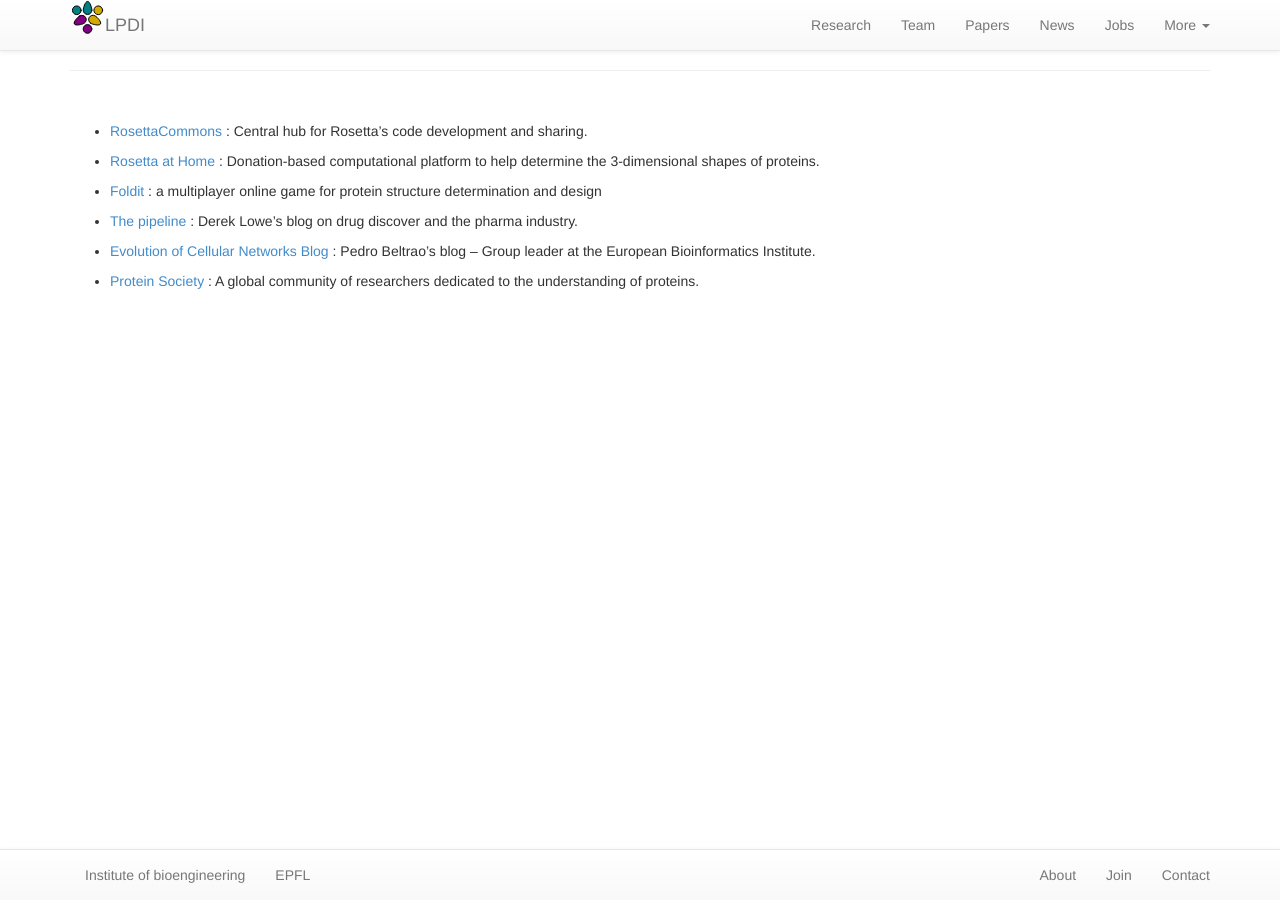
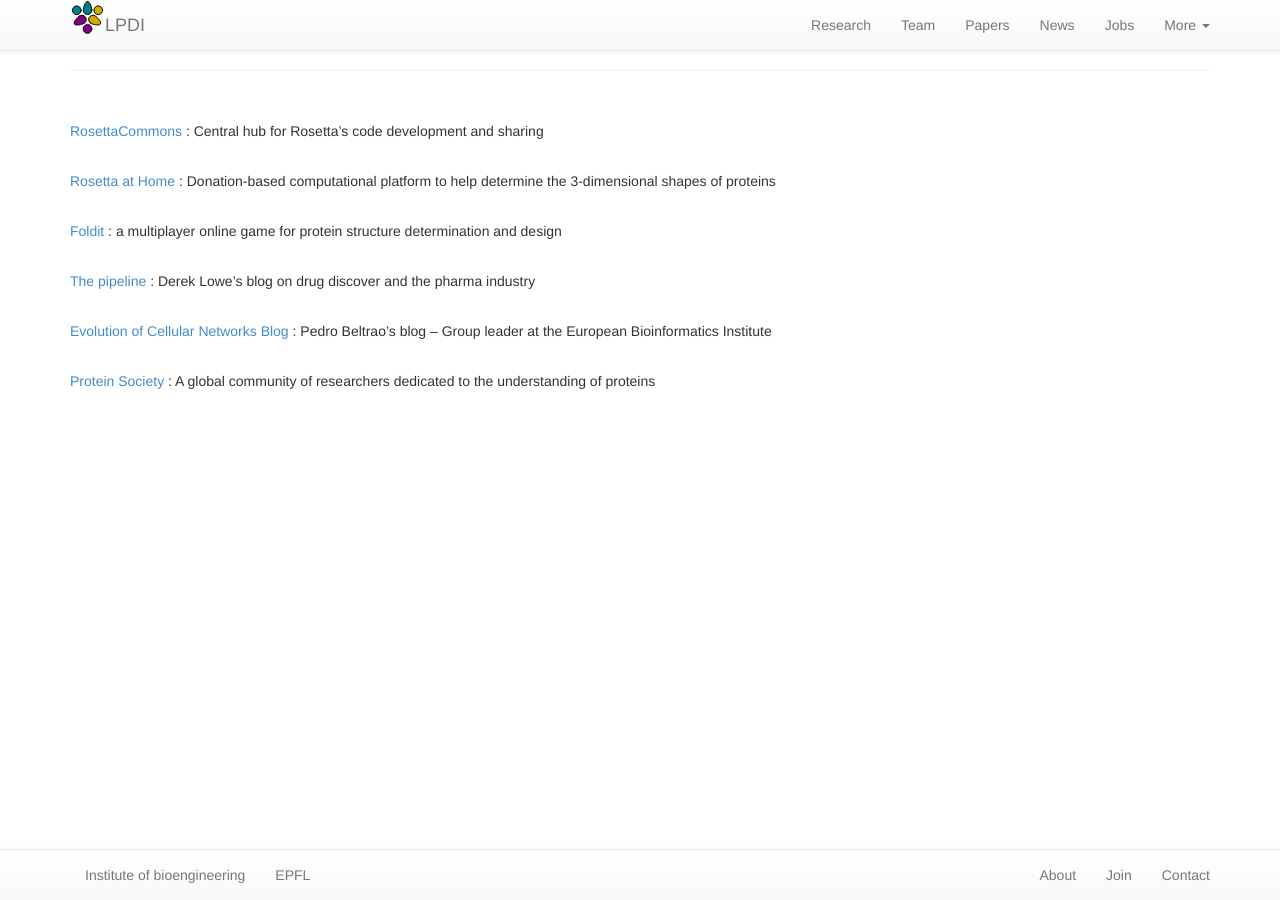
Before and after one commit to LPDI-EPFL/lpdi-epfl.github.io, a Jekyll site: the page built from links/index.md, in a window 1280 px wide. Built offline with Jekyll 4.4.1, drawn with Linux system fonts in a browser that asks for light colours; nearby versions of some CDN libraries.

```diff
--- a/links/index.md
+++ b/links/index.md
@@ -13,16 +13,21 @@ Here you'll find links we've found useful.
 
 <hr>
 
-<br>
+<br/>
 
-* [RosettaCommons](https://www.rosettacommons.org/) :  Central hub for Rosetta’s code development and sharing.
+[RosettaCommons](https://www.rosettacommons.org/) :  Central hub for Rosetta’s code development and sharing
+<br/>
 
-* [Rosetta at Home](https://boinc.bakerlab.org/) : Donation-based computational platform to help determine the 3-dimensional shapes of proteins.
+[Rosetta at Home](https://boinc.bakerlab.org/) : Donation-based computational platform to help determine the 3-dimensional shapes of proteins
+<br/>
 
-* [Foldit](http://www.gamesforchange.org/game/foldit/) : a multiplayer online game for protein structure determination and design
+[Foldit](http://www.gamesforchange.org/game/foldit/) : a multiplayer online game for protein structure determination and design
+<br/>
 
-* [The pipeline](https://blogs.sciencemag.org/pipeline/) :  Derek Lowe’s blog on drug discover and the pharma industry.
+[The pipeline](https://blogs.sciencemag.org/pipeline/) :  Derek Lowe’s blog on drug discover and the pharma industry
+<br/>
 
-* [Evolution of Cellular Networks Blog](https://twitter.com/pedrobeltrao) : Pedro Beltrao’s blog – Group leader at the European Bioinformatics Institute.
+[Evolution of Cellular Networks Blog](https://twitter.com/pedrobeltrao) : Pedro Beltrao’s blog – Group leader at the European Bioinformatics Institute
+<br/>
 
-* [Protein Society](https://www.proteinsociety.org/) : A global community of researchers dedicated to the understanding of proteins.
+[Protein Society](https://www.proteinsociety.org/) : A global community of researchers dedicated to the understanding of proteins
```
Also changed, not shown: funding/index.md (added, +34 -0 lines), assets/images/funding/Logo-X-Systems.png, assets/images/funding/logo-Novartis.png, assets/images/funding/logo-SNSF.jpg (added), assets/images/funding/logo-SNSF.png (deleted), assets/images/funding/logo-epfl.jpg (deleted), assets/images/funding/logo_EPFL_new.png (added), assets/images/funding/logo_EPFL_new.svg (deleted).
